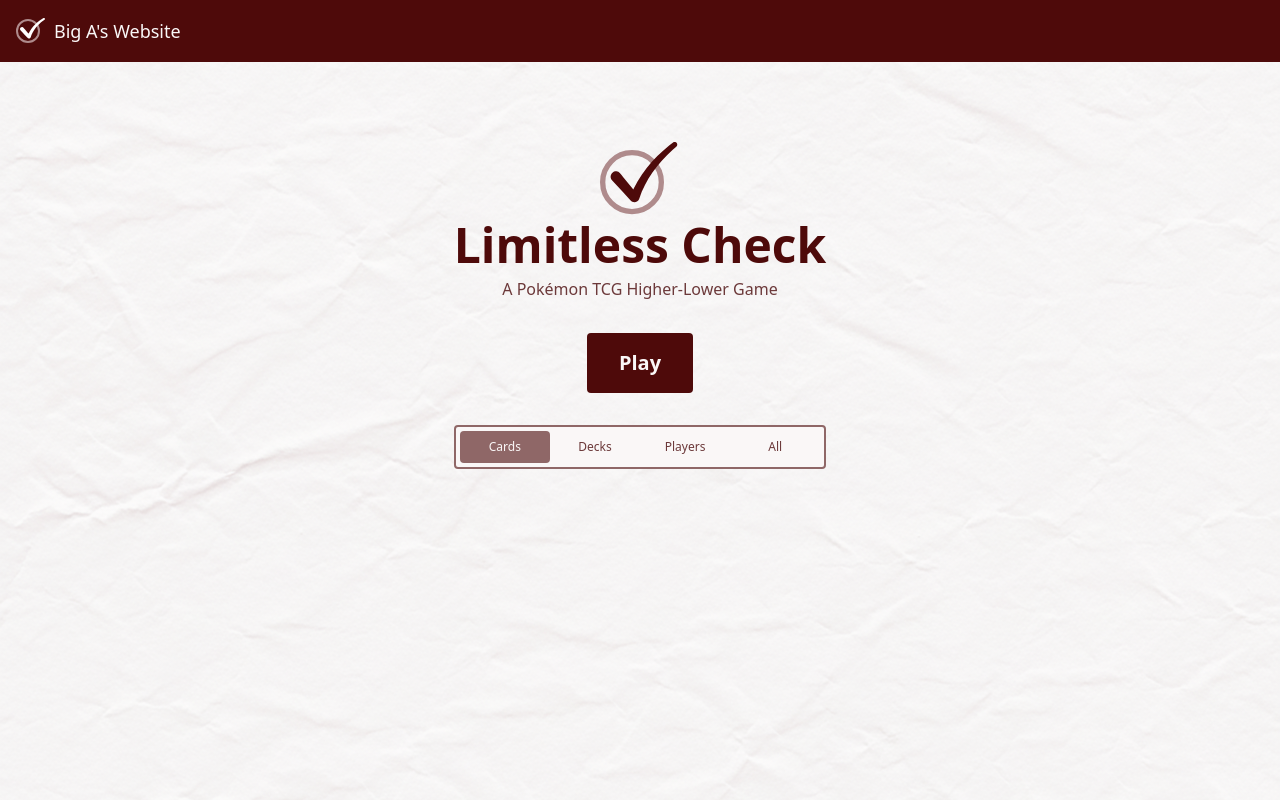
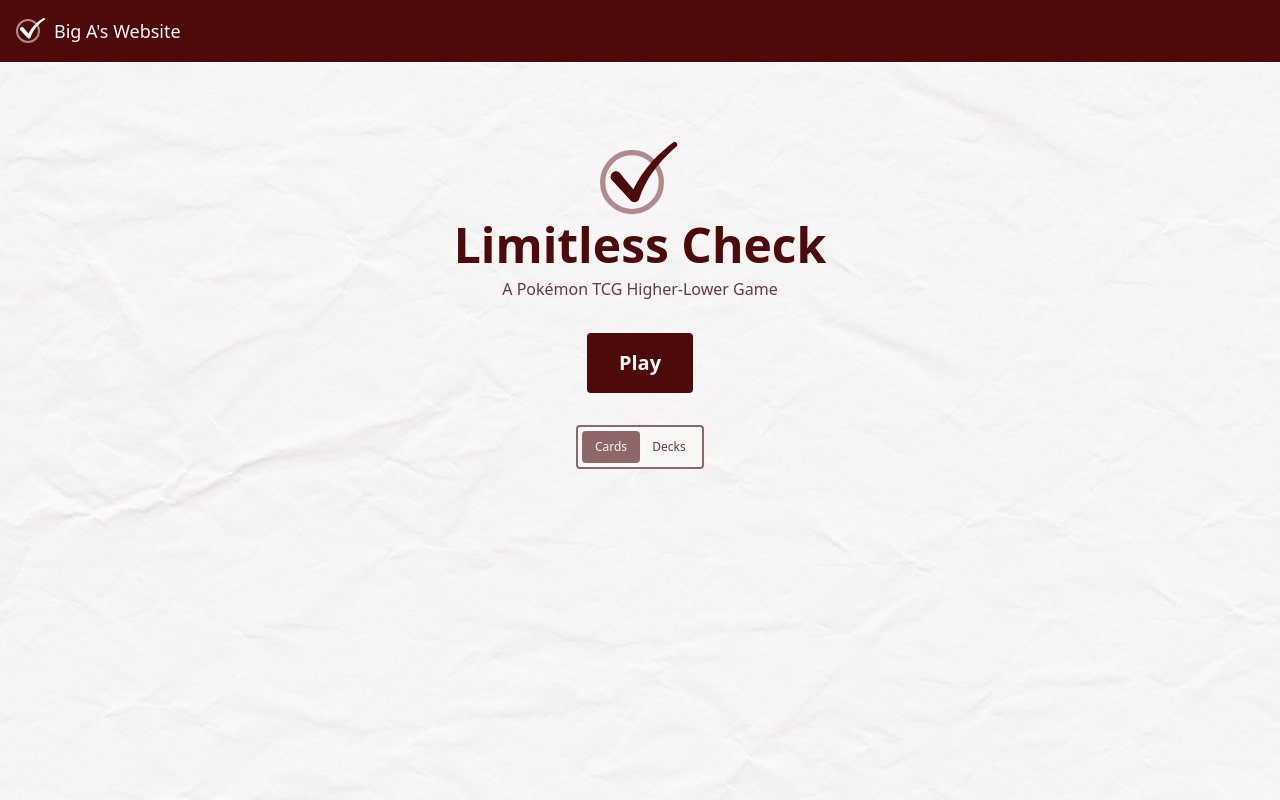
Before and after one commit to alexhutton28/big-a-website, a Next.js app: page /limitless-check in a window 1280 px wide. Built offline with nearby package versions, Linux system fonts and the light colour scheme.

Commit message:
hide options we don't need

```diff
--- a/src/app/limitless-check/MenuScreen.tsx
+++ b/src/app/limitless-check/MenuScreen.tsx
@@ -9,8 +9,6 @@
 const modeOptions: { label: string; value: GameMode }[] = [
   { label: 'Cards', value: 'cards' },
   { label: 'Decks', value: 'decks' },
-  { label: 'Players', value: 'players' },
-  { label: 'All', value: 'all' },
 ];
 
 // Intro screen for the game title and first action.
@@ -42,14 +40,14 @@
         Play
       </button>
       <div
-        className="relative grid w-full max-w-md grid-cols-4 rounded border-2 border-rockruff bg-togepi p-1"
+        className="relative grid w-full max-w-[8rem] grid-cols-2 rounded border-2 border-rockruff bg-togepi p-1"
         role="radiogroup"
         aria-label="Game mode"
       >
         <div
           className="pointer-events-none absolute bottom-1 left-1 top-1 rounded bg-rockruff transition-transform duration-300 ease-out"
           style={{
-            width: 'calc((100% - 0.5rem) / 4)',
+            width: 'calc((100% - 0.5rem) / 2)',
             transform: `translateX(${selectedModeIndex * 100}%)`,
           }}
         />
```
